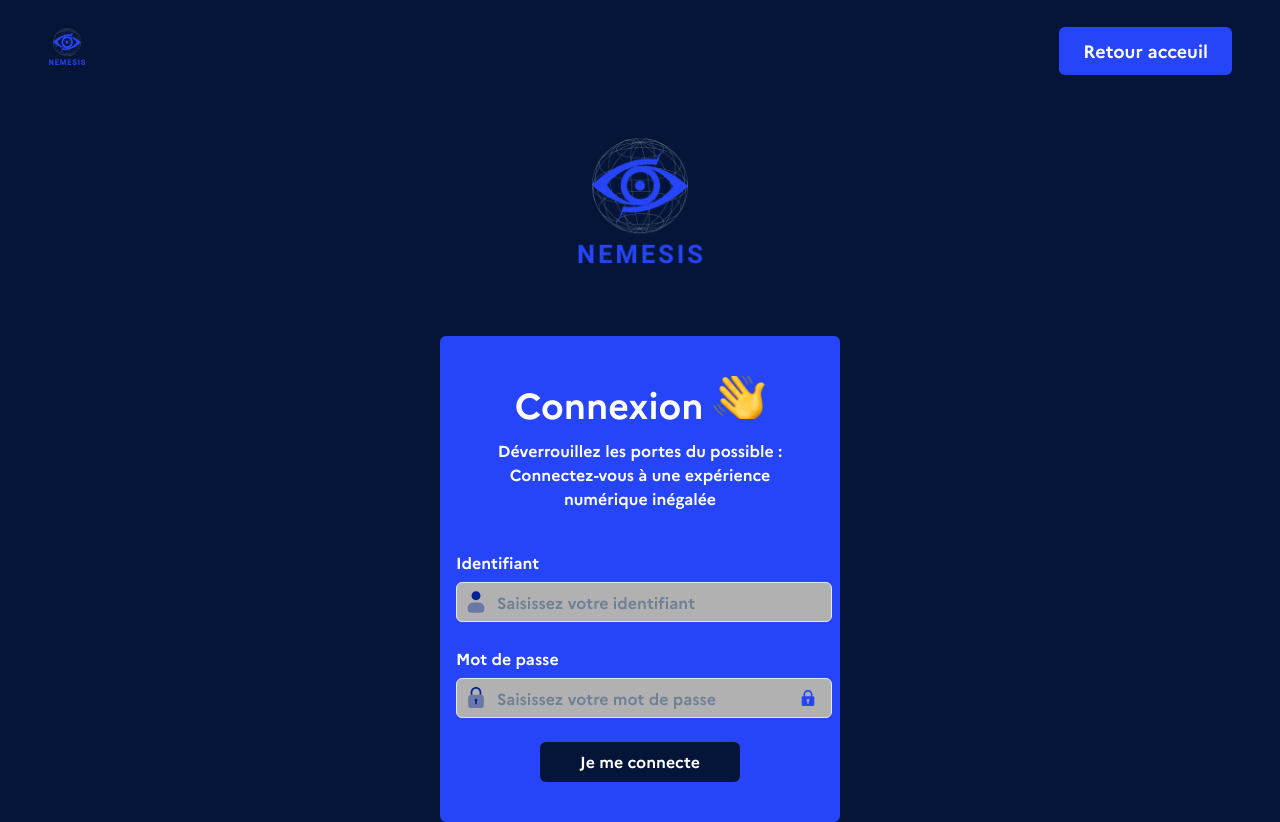
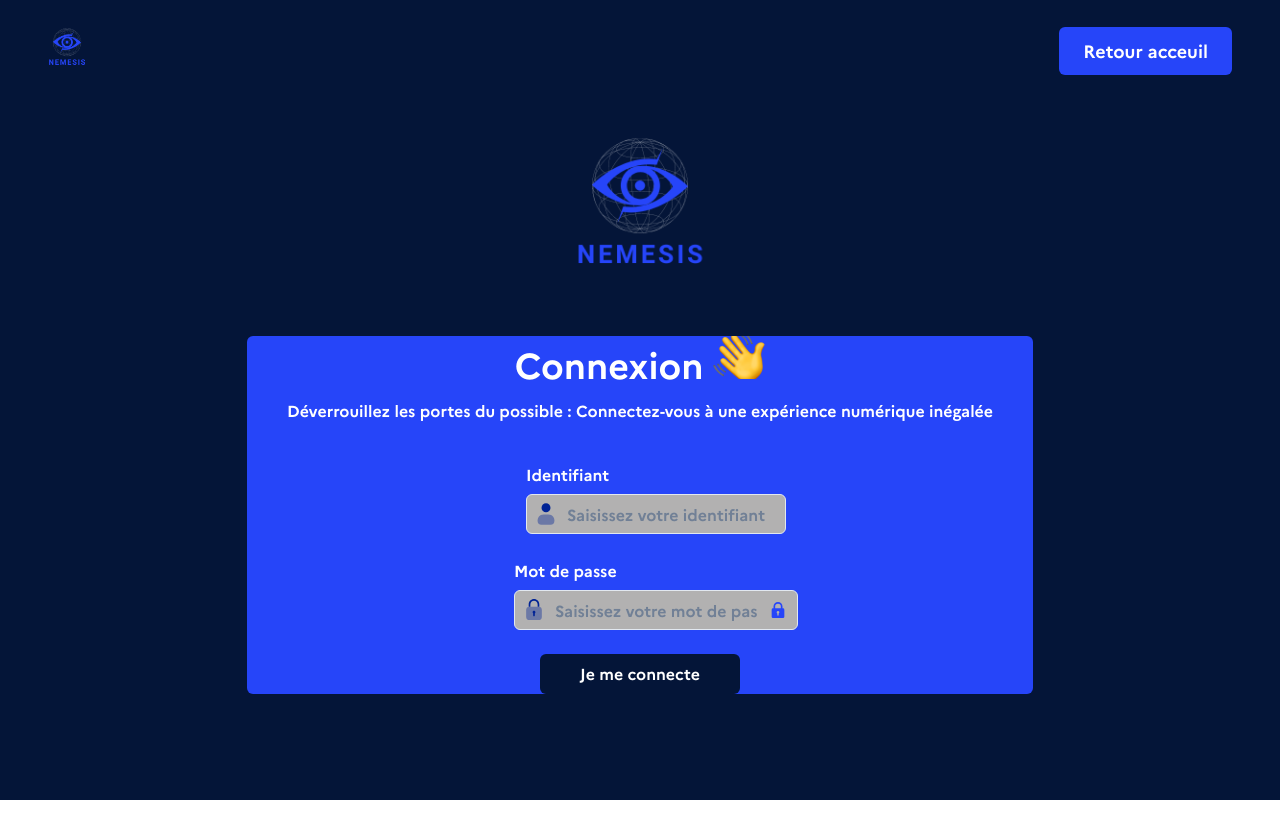
Before and after one commit to project-nemesis-monitor/ui-monitor-v1, a Next.js app: page /auth/loginapp in a window 1280 px wide. After the commit the page ends 800 px from the top, so only its background shows below. Built offline with nearby package versions, Linux system fonts and the light colour scheme.

Commit message:
fix: login

```diff
--- a/components/login/Loginpage.jsx
+++ b/components/login/Loginpage.jsx
@@ -1,6 +1,6 @@
 import { useState } from "react";
 import { useRouter } from "next/router";
-import { LockIcon, UnlockIcon } from '@chakra-ui/icons'
+import { LockIcon, UnlockIcon } from "@chakra-ui/icons";
 import Cookies from "js-cookie";
 import {
   Box,
@@ -16,10 +16,14 @@ import {
   Text,
   InputRightElement,
   IconButton,
-  useDisclosure
+  useDisclosure,
+  useBreakpointValue,
 } from "@chakra-ui/react";
 
 export default function LoginPage() {
+  const formbox = useBreakpointValue({ "2xl": "70vh", "3xl": "50vh" });
+  const padding = useBreakpointValue({ "2xl": "2vh", "3xl": "5vh" });
+  const input = useBreakpointValue({ "2xl": "47vh", "3xl": "40vh" });
   const [username, setUsername] = useState("");
   const [password, setPassword] = useState("");
   const { isOpen, onToggle } = useDisclosure();
@@ -39,25 +43,25 @@ export default function LoginPage() {
       const response = await fetch("/api/checkusr", {
         method: "POST",
         headers: {
-          "Content-Type": "application/json"
+          "Content-Type": "application/json",
         },
         body: JSON.stringify({
           username,
-          password
-        })
+          password,
+        }),
       });
-      console.log(response)
+      console.log(response);
       if (response.ok) {
         const data = await response.json();
-        console.log("data")
-        console.log(data)
-        console.log("data")
+        console.log("data");
+        console.log(data);
+        console.log("data");
         const { token } = data.usr;
 
         Cookies.set("sessionToken", token, {
           secure: true,
           sameSite: "strict",
-          httpOnly: true
+          httpOnly: true,
         });
 
         router.push("/");
@@ -75,7 +79,7 @@ export default function LoginPage() {
         <Image src="/logo1.png" w={"30vh"} alt="Your Image" />
       </Center>
       <Center>
-        <Box bg="#2645F9" borderRadius="md" w={"50vh"} py={"5vh"}>
+        <Box bg="#2645F9" borderRadius="md" w={formbox} py={padding}>
           <chakra.h3
             fontSize="4xl"
             fontWeight="bold"
@@ -91,6 +95,8 @@ export default function LoginPage() {
             expérience numérique inégalée
           </Text>
           <FormControl mx={4} my={4}>
+            <Center>
+              <Box>
                 <FormLabel color={"white"}>Identifiant</FormLabel>
                 <InputGroup>
                   <InputLeftElement pointerEvents="none">
@@ -108,12 +114,16 @@ export default function LoginPage() {
                     value={username}
                     onChange={handleChange}
                     mb={2}
-                w={"47vh"}
+                    w={input}
                     bg={"#B2B1B1"}
                   />
                 </InputGroup>
+              </Box>
+            </Center>
           </FormControl>
           <FormControl mx={4} my={4}>
+            <Center>
+              <Box>
                 <FormLabel color={"white"}>Mot de passe</FormLabel>
 
                 <InputGroup>
@@ -132,7 +142,7 @@ export default function LoginPage() {
                     value={password}
                     onChange={handleChange}
                     mb={2}
-                w={"47vh"}
+                    w={input}
                     bg={"#B2B1B1"}
                   />
                   <InputRightElement>
@@ -142,17 +152,17 @@ export default function LoginPage() {
                           ? "Masquer le mot de passe"
                           : "Afficher le mot de passe"
                       }
-                  icon={
-                    isOpen ? <UnlockIcon/> : <LockIcon/>
-                  }
+                      icon={isOpen ? <UnlockIcon /> : <LockIcon />}
                       variant="ghost"
                       color={"#2645F9"}
                       _hover={{}}
-                  ml={-14}
+                      ml={0}
                       onClick={onToggle}
                     />
                   </InputRightElement>
                 </InputGroup>
+              </Box>
+            </Center>
           </FormControl>
 
           <Center>
```
Lines whose indentation alone changed are shown as unchanged.
